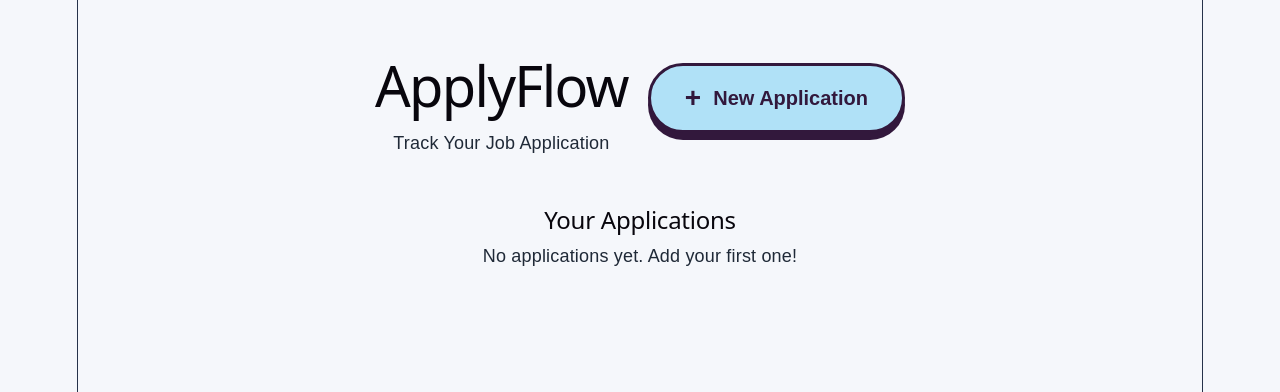
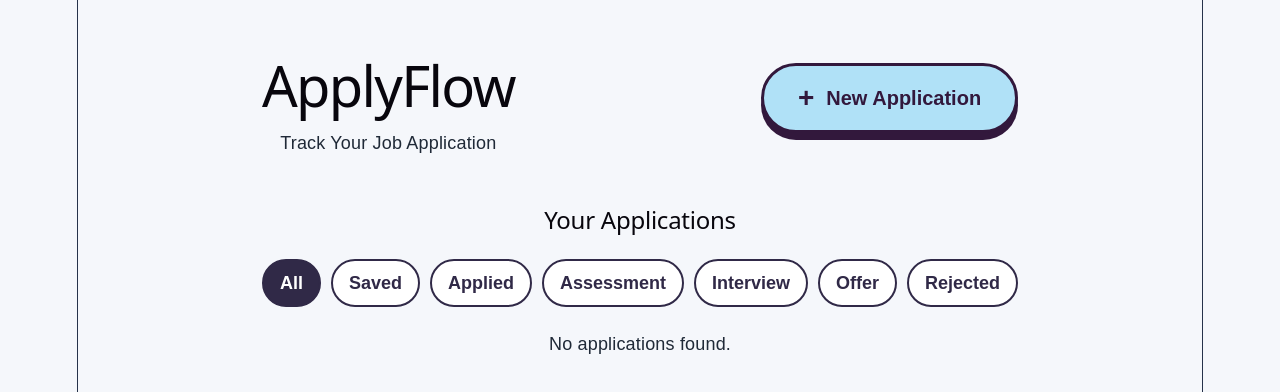
Before and after one commit to madinasagatova/JobTracker, a React (Vite) app: page / in a window 1280 px wide. Shown: the top 392 px of the page. Built offline with nearby package versions, Linux system fonts and the light colour scheme.

Commit message:
Add application status filters

```diff
--- a/src/App.css
+++ b/src/App.css
@@ -473,3 +473,37 @@ main {
   transform: translateY(4px);
   box-shadow: none;
 }
+.filter-buttons {
+  display: flex;
+  flex-wrap: wrap;
+  gap: 10px;
+  margin: 24px 0;
+}
+
+.filter-button {
+  padding: 9px 16px;
+
+  border: 2px solid #302947;
+  border-radius: 999px;
+
+  background-color: white;
+  color: #302947;
+
+  font: inherit;
+  font-weight: 700;
+
+  cursor: pointer;
+
+  transition:
+    transform 0.15s ease,
+    box-shadow 0.15s ease;
+}
+
+.filter-button:hover {
+  transform: translateY(-2px);
+}
+
+.filter-button.active {
+  background-color: #302947;
+  color: white;
+}
--- a/src/App.tsx
+++ b/src/App.tsx
@@ -9,6 +9,9 @@ type JobStatus =
 | "Interview"
 | "Offer"
 | "Rejected";
+
+// Filter Job Status
+type FilterStatus = "All" | JobStatus;
 
 type JobApplication = {
   id: number;
@@ -47,6 +50,16 @@ function App() {
   const [location, setLocation] = useState("");
 
   const [editingJobID, setEditingJobId] = useState<number | null>(null);
+
+  // Filter state. Initially, we show everything
+  const [filter, setFilter] = useState<FilterStatus>("All");
+
+  // Filtered list
+  const filteredJobs =
+  filter === "All"
+  ? jobs
+  : jobs.filter((job) => job.status === filter);
+
 
   useEffect(() => {
     localStorage.setItem(
@@ -110,20 +123,17 @@ function App() {
   }
   function deleteJob(jobId: number) {
     setJobs((currentJobs) =>
-  currentJobs.filter((job) => job.id !== jobId)
-);
+      currentJobs.filter((job) => job.id !== jobId));
   }
 
   // Function to edit the Job Application
   function handleEditJob(job: JobApplication) {
     setEditingJobId(job.id);
-
     setRole(job.role);
     setCompany(job.company);
     setLocation(job.location);
      setAppliedDate(job.appliedDate);
      setStatus(job.status);
-
      setIsModalOpen(true);
     }
   return (
@@ -151,11 +161,37 @@ function handleEditJob(job: JobApplication) {
       </header>
       <section className='jobs-list'>
         <h2>Your Applications</h2>
+
+        <div className='filter-buttons'>
+          {(
+            [
+              "All",
+              "Saved",
+              "Applied",
+              "Assessment",
+              "Interview",
+              "Offer",
+              "Rejected",
+            ] as FilterStatus[]
+          ).map((filterOption) => (
+            <button key={filterOption}
+            type='button'
+            className={
+              filter === filterOption
+                ? "filter-button active"
+                : "filter-button"
+            }
+            onClick={() => setFilter(filterOption)}
+            >
+              {filterOption}
+            </button>
+          ))}
+        </div>
          {/* Jobs array is empty */}
-        {jobs.length === 0 ? (
-          <p>No applications yet. Add your first one!</p>
+        {filteredJobs.length === 0 ? (
+          <p>No applications found.</p>
         ) : (
-          jobs.map((job) => (
+          filteredJobs.map((job) => (
             <article className='job-card' key={job.id}>
               <div>
                 <h3>{job.role}</h3>
```
Lines whose indentation alone changed are shown as unchanged.
